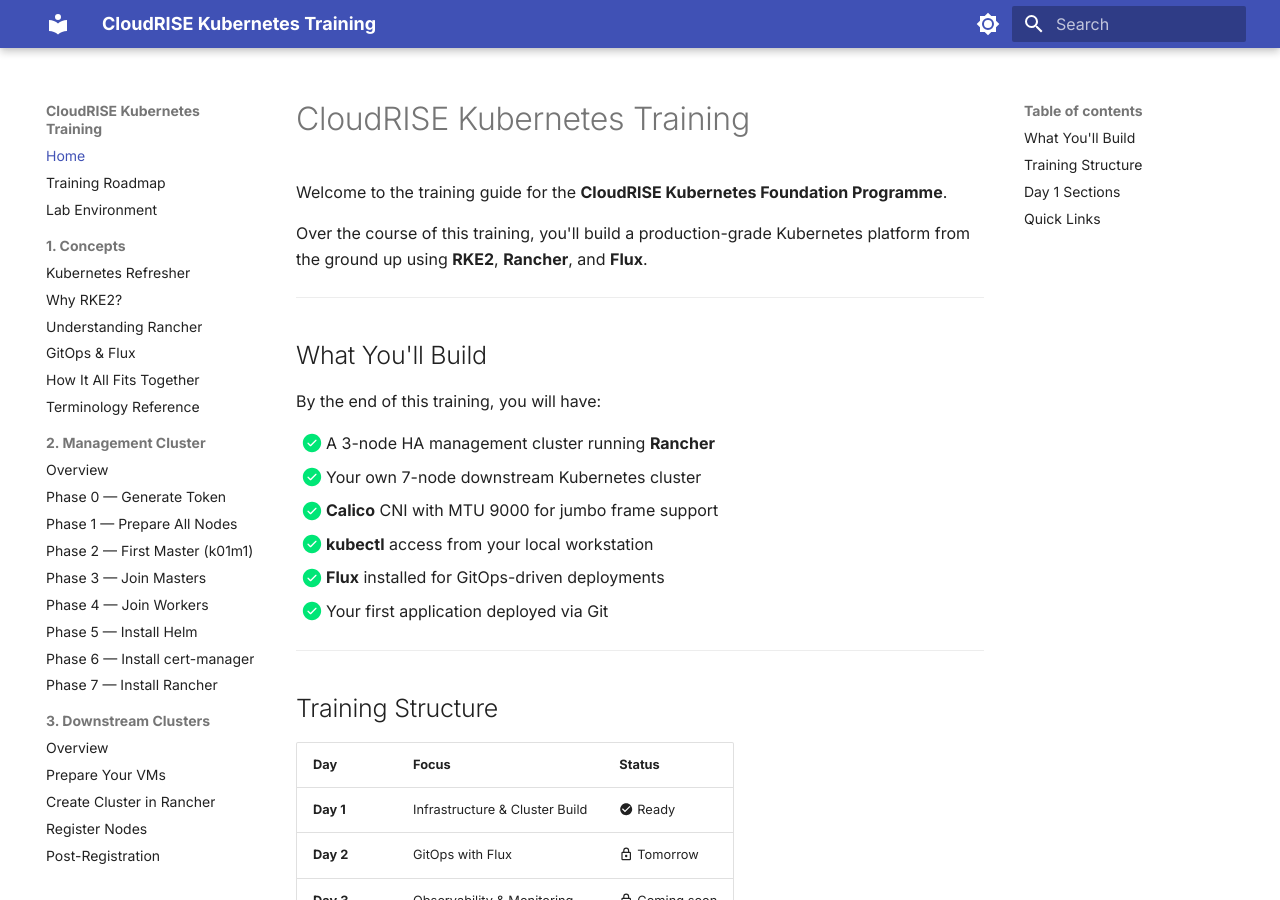
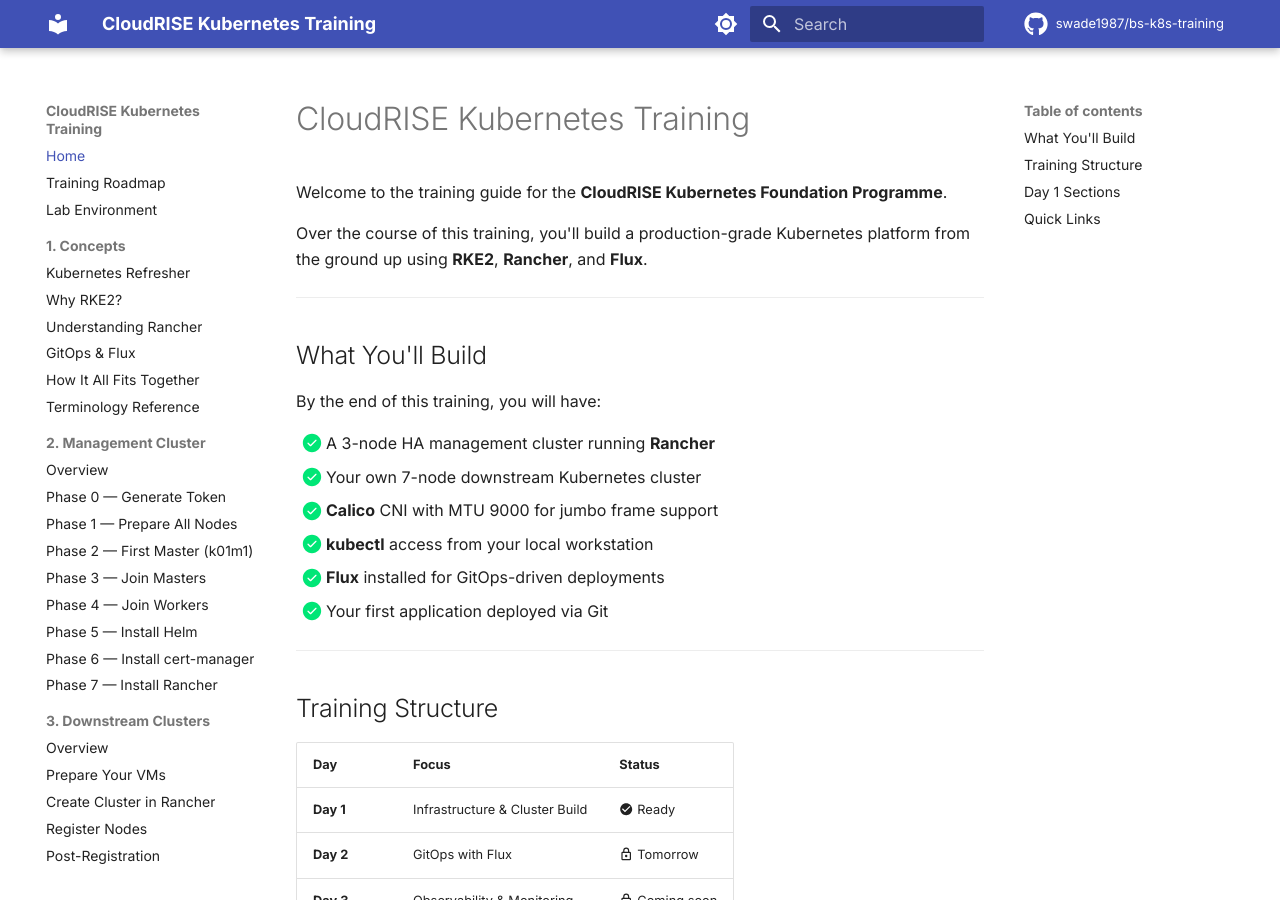
Before and after one commit to swade1987/bs-k8s-training, an MkDocs documentation site: the page built from docs/index.md, in a window 1280 px wide and 900 px high. Built offline with MkDocs 1.6.1 and Material for MkDocs 9.7.7, drawn with Linux system fonts in a browser that asks for light colours; comment, search, counter and statistics services are not loaded.

Commit message:
fix: mkdoc file
Signed-off-by: Steven Wade <steven@stevenwade.co.uk>

```diff
--- a/mkdocs.yml
+++ b/mkdocs.yml
@@ -1,6 +1,11 @@
 site_name: "CloudRISE Kubernetes Training"
 site_description: "RKE2, Rancher & GitOps — Training Guide for Business Solutions d.o.o."
 site_author: "Steve Wade"
+site_url: https://swade1987.github.io/bs-k8s-training
+repo_name: swade1987/bs-k8s-training
+repo_url: https://github.com/swade1987/bs-k8s-training
+edit_uri: ""
+site_dir: public
 
 theme:
   name: material
```
